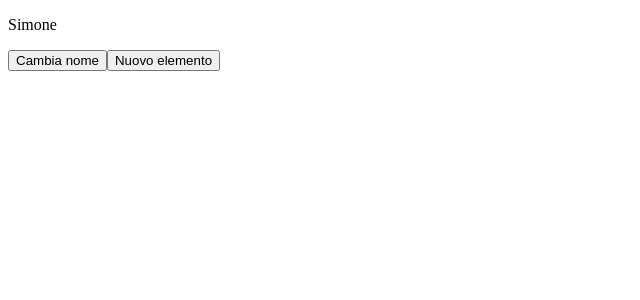
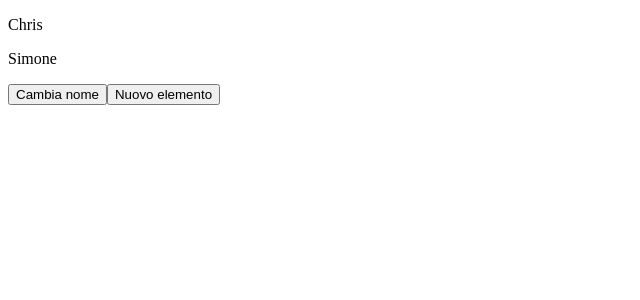
Before and after one commit to simotae14/angular-intro, an Angular app: page / in a window 1280 px wide. Shown: the top 300 px of the page, without its empty margins (0-640 px from the left). Built offline with nearby package versions, Linux system fonts and the light colour scheme.

Commit message:
Using multiple components

```diff
--- a/src/app/app.component.html
+++ b/src/app/app.component.html
@@ -1,3 +1,4 @@
+<app-username></app-username>
 <p [ngClass]="{ updated: name != 'Simone' }">
   {{ name }}
 </p>
--- a/src/app/app.module.ts
+++ b/src/app/app.module.ts
@@ -3,11 +3,13 @@ import { NgModule } from '@angular/core';
 
 
 import { AppComponent } from './app.component';
+import { UsernameComponent } from './username/username.component';
 
 
 @NgModule({
   declarations: [
-    AppComponent
+    AppComponent,
+    UsernameComponent
   ],
   imports: [
     BrowserModule
--- /dev/null
+++ b/src/app/username/username.component.ts
@@ -0,0 +1,12 @@
+import { Component } from "@angular/core";
+
+@Component({
+    selector: 'app-username',
+    template: `
+        <p>{{ username }}</p>
+    `
+})
+
+export class UsernameComponent {
+    username = 'Chris';
+}
```
